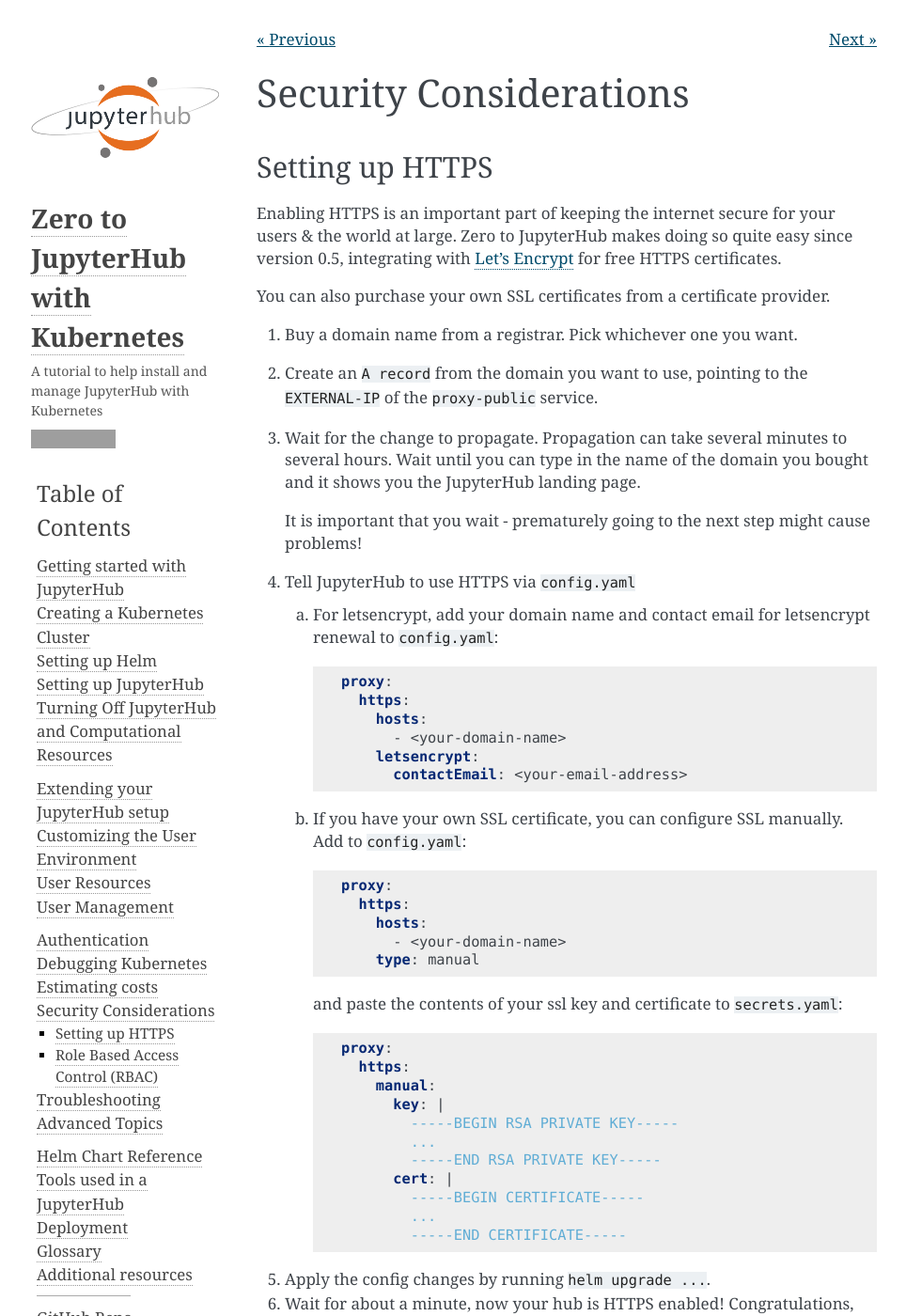
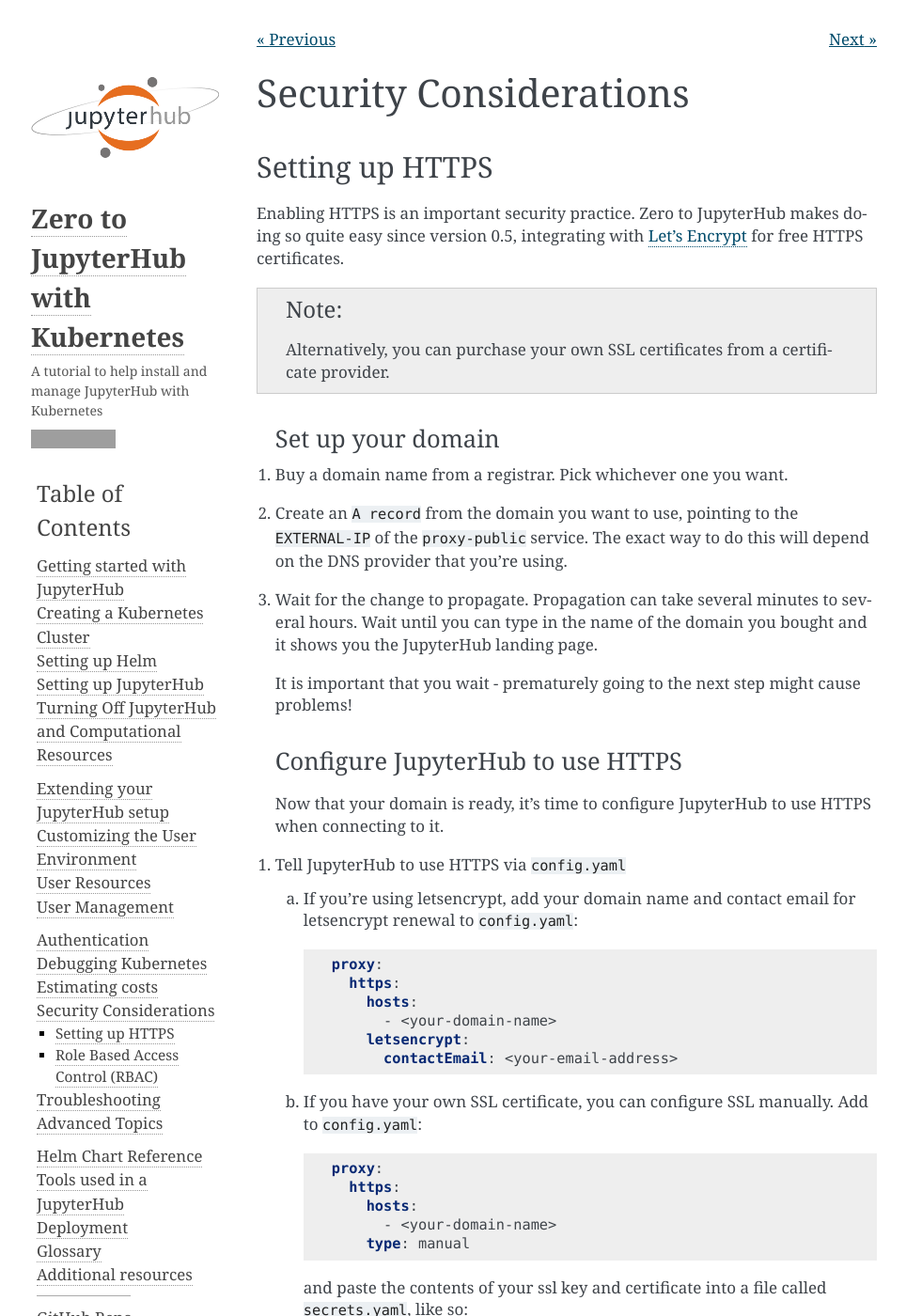
Before and after one commit to jupyterhub/zero-to-jupyterhub-k8s, a Sphinx documentation site: the page built from doc/source/security.rst, in a window 1280 px wide and 1400 px high. Shown: the whole window at 94% size, without its empty margins (147-1111 px from the left). Built offline with Sphinx 7.4.7, drawn with Linux system fonts in a browser that asks for light colours; some of the changed text lies outside the part shown; grey boxes are pictures that could not be loaded.

Commit message:
addressing carol's comments

```diff
--- a/doc/source/authentication.rst
+++ b/doc/source/authentication.rst
@@ -163,6 +163,7 @@
 You can specify this list of usernames in your `config.yaml`:
 
 .. raw:: yaml
+
    auth:
      whitelist:
        users:
--- a/doc/source/extending-jupyterhub.rst
+++ b/doc/source/extending-jupyterhub.rst
@@ -31,4 +31,4 @@
 
 For information about the many things you can customize with changes to
 your helm chart, see :ref:`user-environment`, :ref:`user-resources`, and
-:ref:`helm-chart-schema`.
+:ref:`helm-chart-reference`.
--- a/doc/source/security.rst
+++ b/doc/source/security.rst
@@ -6,25 +6,38 @@
 Setting up HTTPS
 ----------------
 
-Enabling HTTPS is an important part of keeping the internet secure for
-your users & the world at large. Zero to JupyterHub makes doing so quite
+Enabling HTTPS is an important security practice.
+Zero to JupyterHub makes doing so quite
 easy since version 0.5, integrating with `Let's Encrypt <https://letsencrypt.org/>`_
 for free HTTPS certificates.
 
-You can also purchase your own SSL certificates from a certificate provider.
+.. note::
+
+   Alternatively, you can purchase your own SSL certificates from a certificate provider.
+
+Set up your domain
+~~~~~~~~~~~~~~~~~~
 
 1. Buy a domain name from a registrar. Pick whichever one you want.
 2. Create an ``A record`` from the domain you want to use, pointing to the
-   ``EXTERNAL-IP`` of the ``proxy-public`` service.
+   ``EXTERNAL-IP`` of the ``proxy-public`` service. The exact way to do this
+   will depend on the DNS provider that you're using.
 3. Wait for the change to propagate. Propagation can take several minutes to
    several hours. Wait until you can type in the name of the domain you bought
    and it shows you the JupyterHub landing page.
 
    It is important that you wait - prematurely going to the next step might cause problems!
 
-4. Tell JupyterHub to use HTTPS via ``config.yaml``
+Configure JupyterHub to use HTTPS
+~~~~~~~~~~~~~~~~~~~~~~~~~~~~~~~~~
 
-  a. For letsencrypt, add your domain name and contact email for letsencrypt renewal to ``config.yaml``:
+Now that your domain is ready, it's time to configure JupyterHub to use HTTPS
+when connecting to it.
+
+1. Tell JupyterHub to use HTTPS via ``config.yaml``
+
+  a. If you're using letsencrypt, add your domain name and contact email
+     for letsencrypt renewal to ``config.yaml``:
 
     .. code-block:: yaml
 
@@ -46,7 +59,8 @@
             - <your-domain-name>
           type: manual
 
-    and paste the contents of your ssl key and certificate to ``secrets.yaml``:
+    and paste the contents of your ssl key and certificate into a file
+    called ``secrets.yaml``, like so:
 
     .. code-block:: yaml
 
@@ -62,9 +76,8 @@
               ...
               -----END CERTIFICATE-----
 
-5. Apply the config changes by running ``helm upgrade ...``.
-6. Wait for about a minute, now your hub is HTTPS enabled! Congratulations, your
-   users are now more secure now than they were before!
+2. Apply the config changes by running ``helm upgrade ...``.
+3. Wait for about a minute, now your hub is HTTPS enabled!
 
 Role Based Access Control (RBAC)
 --------------------------------
@@ -86,5 +99,5 @@
    rbac:
       enabled: false
 
-We highly recommend against doing so, however, as this will introduce
-security vulnerabilities to your deployment!
+We recommend keeping RBAC enabled. Proceed with caution if disabling RBAC,
+as this introduces security vulnerabilities.
```
Also changed, not shown: doc/source/getting-started.rst (+1 -10 lines), doc/source/index.rst (+13 -9 lines), doc/source/user-management.md (+2 -2 lines).
